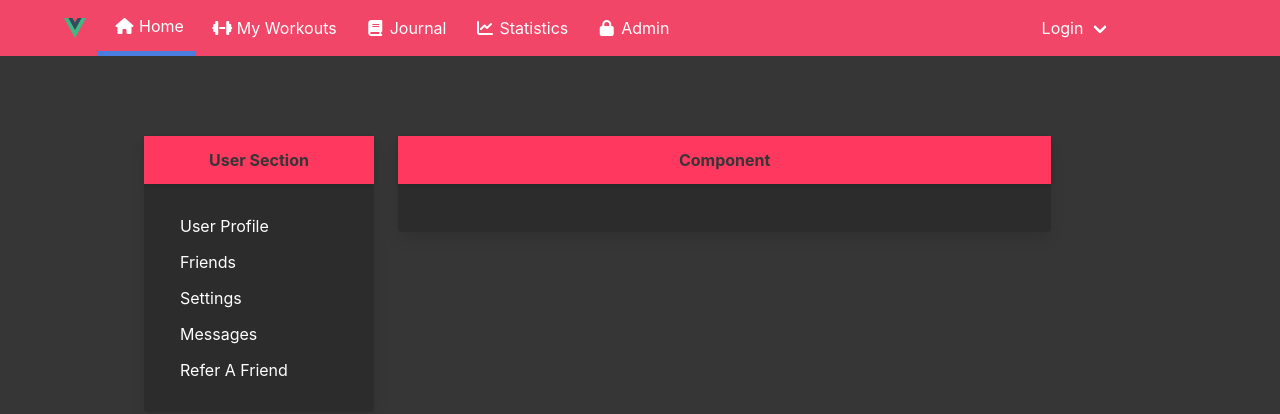
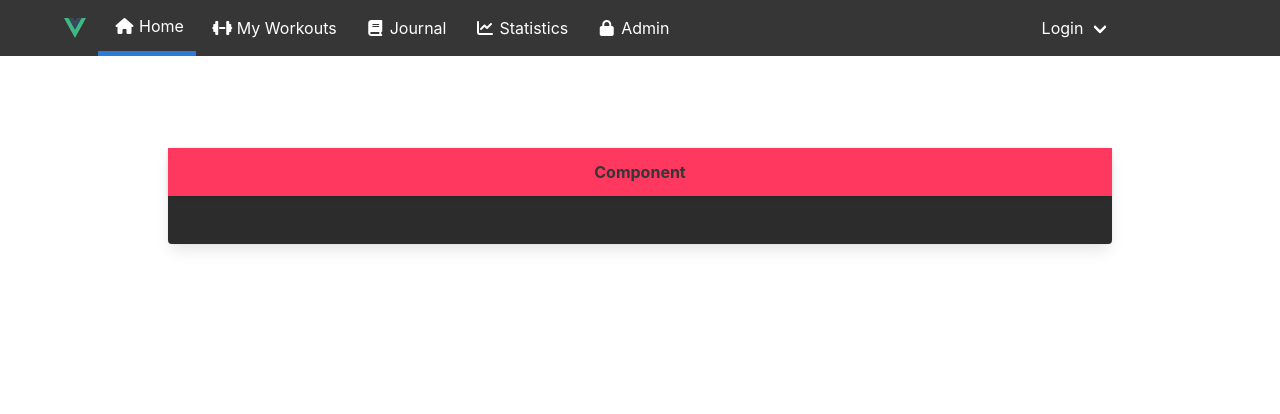
Before and after one commit to zangaran1/Web-Server-Projects, a Vue app in the folder client/: page / in a window 1280 px wide. Shown: the top 414 px of the page. Built offline with nearby package versions, Linux system fonts and the light colour scheme.

Commit message:
changing colors (Not feeling the red)

```diff
--- a/client/index.html
+++ b/client/index.html
@@ -1,5 +1,5 @@
 <!DOCTYPE html>
-<html lang="en" class="has-background-dark">
+<html lang="en" class="has-background-white">
   <head>
     <meta charset="UTF-8">
     <link rel="icon" href="/favicon.ico">
--- a/client/src/components/NavBar.vue
+++ b/client/src/components/NavBar.vue
@@ -12,7 +12,7 @@ import LoginBadge from './LoginBadge.vue';
 </script>
 
 <template>
-    <nav class="navbar is-danger">
+    <nav class="navbar is-dark">
         <div class="container">
         <div class="navbar-brand">
           <a class="navbar-item" href="https://bulma.io">
--- a/client/src/views/navbarFolder/HomeView.vue
+++ b/client/src/views/navbarFolder/HomeView.vue
@@ -11,12 +11,8 @@ const session = useSession();
 <template>
     <div class="container is-fluid">
             <div class="section">
-            <div class="columns">
-                <div class="column is-one-quarter" id="first-card">
-                    <SideBar />
-                </div>
-
-                <div class="column is-two-thirds" id="middle-card">
+            <div class="column">
+                <div class="column is-full" id="middle-card">
                     <MainSection />
                 </div>
             </div>
@@ -28,7 +24,7 @@ const session = useSession();
 #middle-card, #first-card{
     margin-top: 10px;
 }
-.columns{
+.column{
     margin-top: 10px;
 }
 
```
